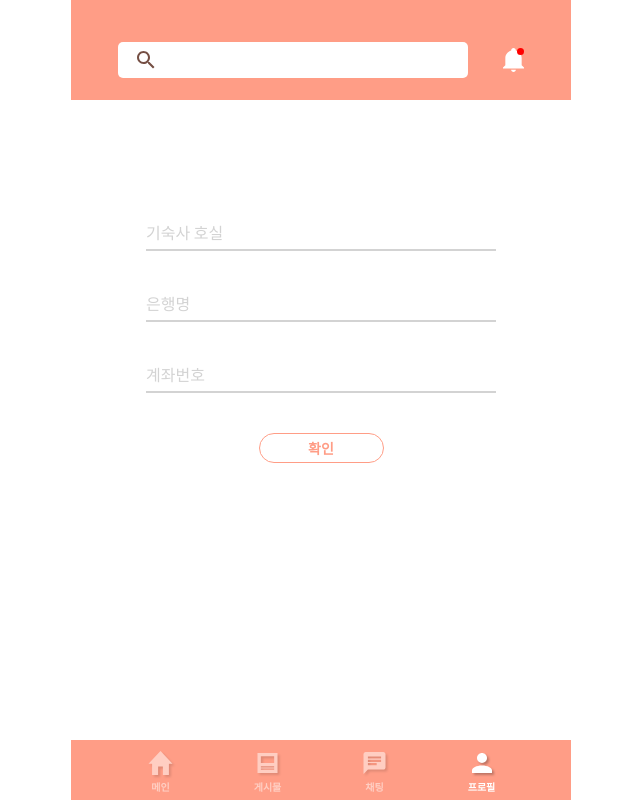
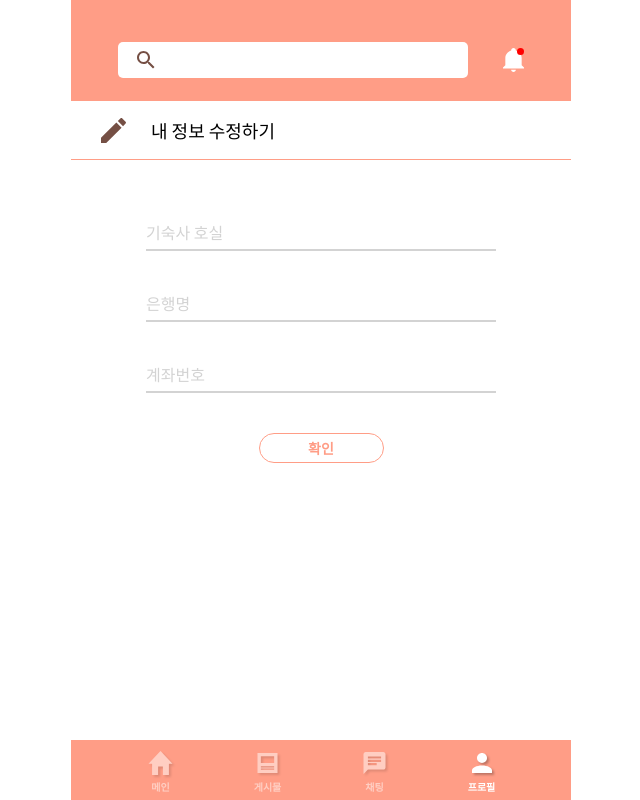
Before and after one commit to TEAM-Tn1/NUGUNA_Client, a React (Create React App) app: page /profile/modify in a window 1280 px wide. Shown: the whole page, without its empty margins (319-959 px from the left). Built offline with nearby package versions, Linux system fonts and the light colour scheme.

Commit message:
[ADD] 프로필 메인 애니메이션 추가

```diff
--- a/src/components/default/profile/style/index.ts
+++ b/src/components/default/profile/style/index.ts
@@ -1,24 +1,29 @@
 import styled, { keyframes } from 'styled-components';
 
-export const moveUp = keyframes`
-  0% {
-    transform: translateY(0);
+interface Props {
+  top: string;
+  isShow: boolean;
+}
+
+export const moveUp = (top: string) => keyframes`
+  from {
+    top: ${top};
   }
-  100% {
-    transform: translateY(-220px);
+  to {
+    top: 100px;
   }
 `;
 
-export const moveDown = keyframes`
-  0% {
-    transform: translateY(0);
+export const moveDown = (top: string) => keyframes`
+  from {
+    top: 100px;
   }
-  100% {
-    transform: translateY(220px);
+  to {
+    top: ${top};
   }
 `;
 
-export const Wrapper = styled.div`
+export const Wrapper = styled.div<Props>`
   max-width: 500px;
   width: 100%;
   height: 60px;
@@ -30,7 +35,8 @@ export const Wrapper = styled.div`
   border-top: 1px solid #ff9d86;
   border-bottom: 1px solid #ff9d86;
   cursor: pointer;
-  animation: ${moveUp} 0.75s;
+  top: ${props => props.top};
+  animation: ${props => (props.isShow ? moveUp(props.top) : moveDown(props.top))} 0.75s;
   animation-fill-mode: forwards;
 
   & p {
--- a/src/components/profile/profileOptions/modifyInfo/ModifyInfo.tsx
+++ b/src/components/profile/profileOptions/modifyInfo/ModifyInfo.tsx
@@ -1,4 +1,4 @@
-import React from 'react';
+import React, { useState } from 'react';
 import OptionsTemplate from '../../../default/profile';
 import Footer from '../../../footer';
 import Header from '../../../header';
@@ -7,10 +7,19 @@ import { modify } from '../../../../assets/profile';
 import { INPUT_ELEMENT } from '../../../../constance/modifyInfo';
 
 const ModifyInfo = () => {
+  const [isShow, setIsShow] = useState(true);
+
   return (
     <S.Wrapper>
       <Header />
-      <OptionsTemplate top={'320px'} image={modify} text={'내 정보 수정하기'} />
+      <OptionsTemplate
+        top={'320px'}
+        image={modify}
+        text={'내 정보 수정하기'}
+        setIsShow={setIsShow}
+        isShow={isShow}
+      />
+      {isShow && (
         <S.ModifyForm>
           {INPUT_ELEMENT.map(ele => {
             return (
@@ -22,6 +31,7 @@ const ModifyInfo = () => {
           })}
           <button>확인</button>
         </S.ModifyForm>
+      )}
       <Footer />
     </S.Wrapper>
   );
```
Lines whose indentation alone changed are shown as unchanged.
